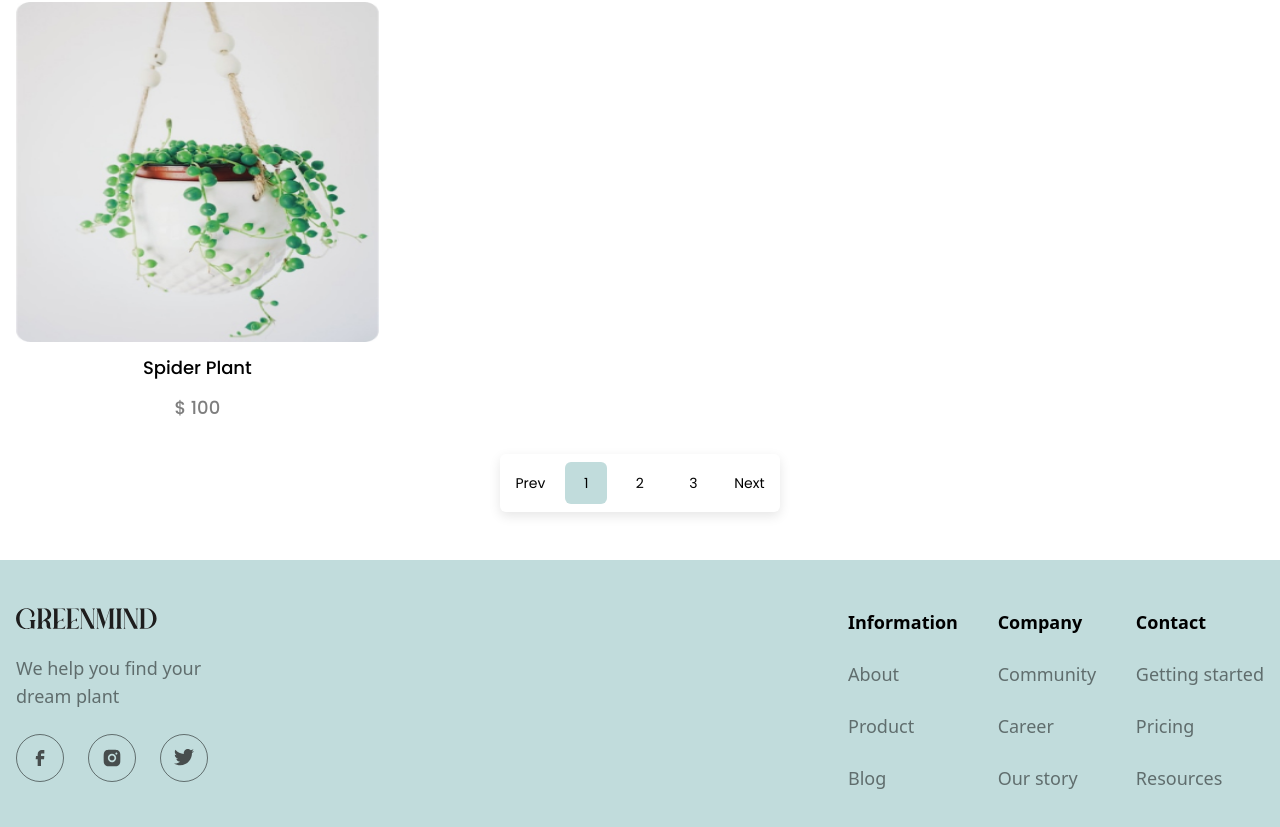
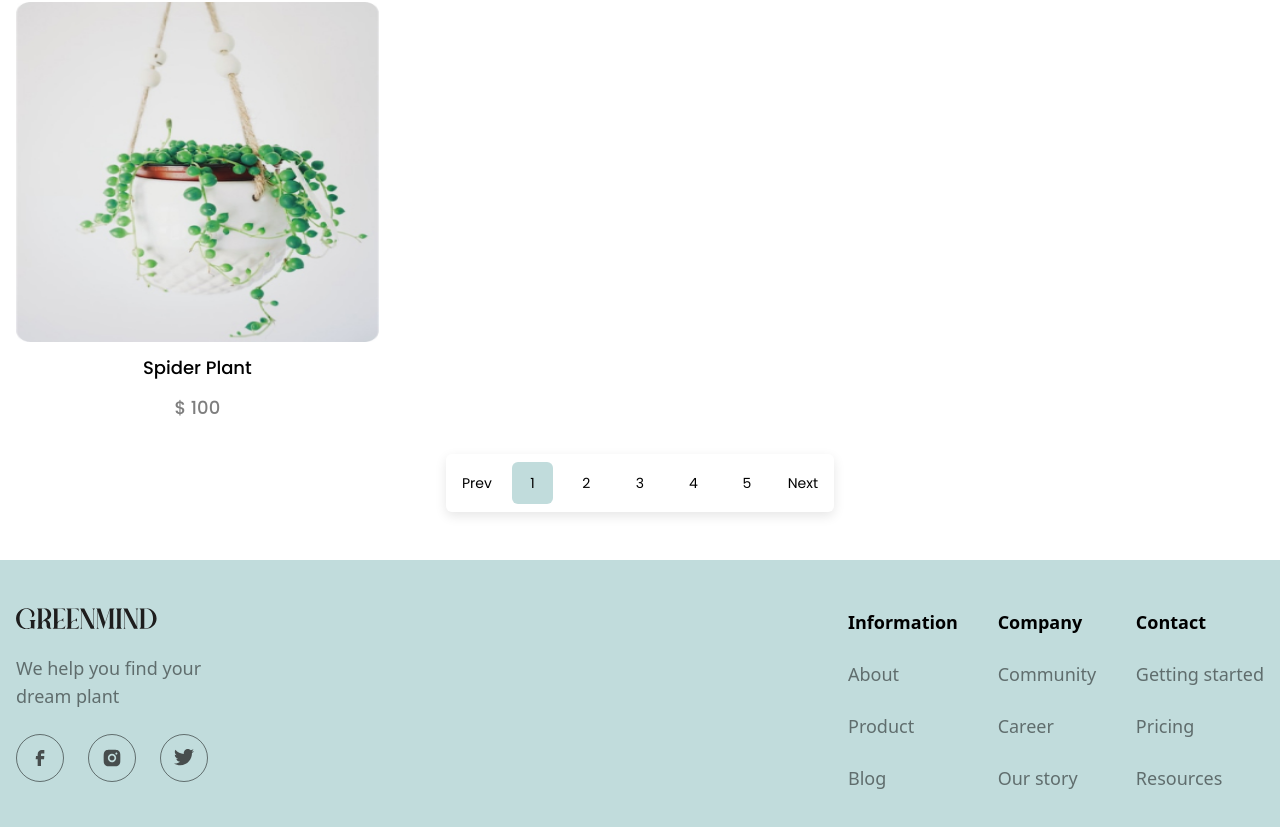
Before and after one commit to OHusan/react-web-shop, a React (Vite) app: page /plants in a window 1280 px wide. Shown: the part 1171-1998 px from the top of the page. Built offline with nearby package versions, Linux system fonts and the light colour scheme; a web font is replaced by a local one.

Commit message:
add search bar

```diff
--- a/src/components/general/pagination.tsx
+++ b/src/components/general/pagination.tsx
@@ -16,20 +16,20 @@ export const Pagination:
     return (
       <nav className="w-full flex items-center justify-center mt-8">
         <ul className="flex items-center justify-center gap-3 p-2 w-fit rounded-md pagination-shadow text-sm">
-          <li className="p-2">
-            <a href="#" onClick={prevPage}>Prev</a>
+          <li className="cursor-pointer p-2" onClick={prevPage}>
+            Prev
           </li>
           {
             numbers.map((number) => {
               return (
-                <li key={number} className={`cursor-pointer flex items-center justify-center transition-colors duration-300 w-[2.6rem] h-[2.6rem] rounded-md p-2 ${currentPage === number ? 'bg-primary' : ''}`}>
-                  <a onClick={() => changeCurrentPage(number)}>{number}</a>
+                <li key={number} onClick={() => changeCurrentPage(number)} className={`cursor-pointer flex items-center justify-center transition-colors duration-300 w-[2.6rem] h-[2.6rem] rounded-md p-2 ${currentPage === number ? 'bg-primary' : ''}`}>
+                  {number}
                 </li>
               )
             })
           }
-          <li>
-            <a href="#" className="p-2" onClick={nextPage}>Next</a>
+          <li className="cursor-pointer p-2" onClick={nextPage}>
+            Next
           </li>
         </ul>
       </nav>
--- a/src/components/general/search.tsx
+++ b/src/components/general/search.tsx
@@ -1,10 +1,13 @@
-const Search: React.FC<{ classList?: string, small?: boolean }> = ({ classList, small }) => {
+const Search: React.FC<{ classList?: string, small?: boolean, searchTerm: string, onSearchChange: any }> = ({ classList, small, searchTerm, onSearchChange }) => {
+
   return (
     <div className={`relative max-w-[28.125rem] ${classList}`}>
       <input
+        id="search"
         type="text"
         name="text"
-        id="search"
+        value={searchTerm}
+        onChange={(e) => onSearchChange(e.target.value)}
         placeholder="What are you looking for?"
         className={`w-full rounded-xl ${small ? "p-[10px]" : "p-[18px]"}`}
       />
--- a/src/components/plants/plants-cards.tsx
+++ b/src/components/plants/plants-cards.tsx
@@ -7,10 +7,10 @@ import Sorting from "../general/sorting"
 
 export default () => {
   const [currentPage, setCurrentPage] = useState(1);
+  const [searchTerm, setSearchTerm] = useState("");
   const recordsPerPage = 7;
   const lastIndex = currentPage * recordsPerPage;
   const firstIndex = lastIndex - recordsPerPage;
-  const records = plants.slice(firstIndex, lastIndex);
   const npages = Math.ceil(plants.length / recordsPerPage);
   const numbers = [...Array(npages + 1).keys()].slice(1)
 
@@ -32,10 +32,16 @@ export default () => {
     setCurrentPage(number)
   }
 
+  const displayRecords = plants.filter((plant) => {
+    return plant.name.toLowerCase().includes(searchTerm.toLowerCase());
+  })
+
+  const records = displayRecords.slice(firstIndex, lastIndex);
+
   return (
     <>
-      <div className="container bg-primary rounded-3xl py-2 flex justify-between">
-        <Search small classList="basis-1/2"/>
+      <div className="container bg-primary rounded-3xl py-2 flex flex-col xs:flex-row gap-4 justify-between">
+        <Search small classList="basis-1/2" searchTerm={searchTerm} onSearchChange={setSearchTerm} />
         <Sorting />
       </div>
 
--- a/src/content/plants.json
+++ b/src/content/plants.json
@@ -118,5 +118,95 @@
     "name": "Money Tree",
     "value": 220,
     "description": "A braided tree that is believed to bring good luck and prosperity to its owners."
+  },
+  {
+    "img": "image-1.jpg",
+    "name": "Bamboo Palm",
+    "value": 130,
+    "description": "A graceful palm with thin stems, known for its air-purifying properties."
+  },
+  {
+    "img": "image-2.jpg",
+    "name": "Golden Pothos",
+    "value": 120,
+    "description": "A versatile and easy-to-grow vine with golden-green leaves."
+  },
+  {
+    "img": "image-3.jpg",
+    "name": "Bird of Paradise",
+    "value": 240,
+    "description": "An exotic plant with large leaves that adds a tropical flair."
+  },
+  {
+    "img": "image-4.jpg",
+    "name": "Croton",
+    "value": 170,
+    "description": "A vibrant plant with colorful, variegated leaves that brighten up any space."
+  },
+  {
+    "img": "image-5.jpg",
+    "name": "Lucky Bamboo",
+    "value": 80,
+    "description": "A popular Feng Shui plant that is said to bring good fortune."
+  },
+  {
+    "img": "image-1.jpg",
+    "name": "Eucalyptus",
+    "value": 110,
+    "description": "A fragrant plant that is often used for its essential oils and fresh scent."
+  },
+  {
+    "img": "image-2.jpg",
+    "name": "Palm Tree",
+    "value": 300,
+    "description": "A tall indoor tree that brings a bit of the outdoors inside."
+  },
+  {
+    "img": "image-3.jpg",
+    "name": "Hoya",
+    "value": 140,
+    "description": "A trailing vine known for its thick, waxy leaves and clusters of star-shaped flowers."
+  },
+  {
+    "img": "image-4.jpg",
+    "name": "Umbrella Plant",
+    "value": 190,
+    "description": "A popular houseplant with umbrella-like leaf clusters that add visual interest."
+  },
+  {
+    "img": "image-5.jpg",
+    "name": "English Ivy",
+    "value": 100,
+    "description": "A trailing vine that looks great in hanging baskets or as a climbing plant."
+  },
+  {
+    "img": "image-1.jpg",
+    "name": "Dwarf Palm",
+    "value": 250,
+    "description": "A compact palm tree perfect for indoors, adding a tropical feel."
+  },
+  {
+    "img": "image-2.jpg",
+    "name": "Pilea",
+    "value": 90,
+    "description": "A small, cute plant with round leaves, often called the 'friendship plant.'"
+  },
+  {
+    "img": "image-3.jpg",
+    "name": "Rubber Tree",
+    "value": 160,
+    "description": "A large, easy-care plant with thick, dark green leaves."
+  },
+  {
+    "img": "image-4.jpg",
+    "name": "Elephant Ear",
+    "value": 200,
+    "description": "A dramatic plant with large leaves that resemble elephant ears."
+  },
+  {
+    "img": "image-5.jpg",
+    "name": "Calathea",
+    "value": 180,
+    "description": "A plant with intricately patterned leaves that move in response to light."
   }
 ]
--- a/tailwind.config.js
+++ b/tailwind.config.js
@@ -13,6 +13,9 @@ export default {
       },
       colors: {
         primary: '#C1DCDC'
+      },
+      screens: {
+        xs: '420px'
       }
     }
   },
```
